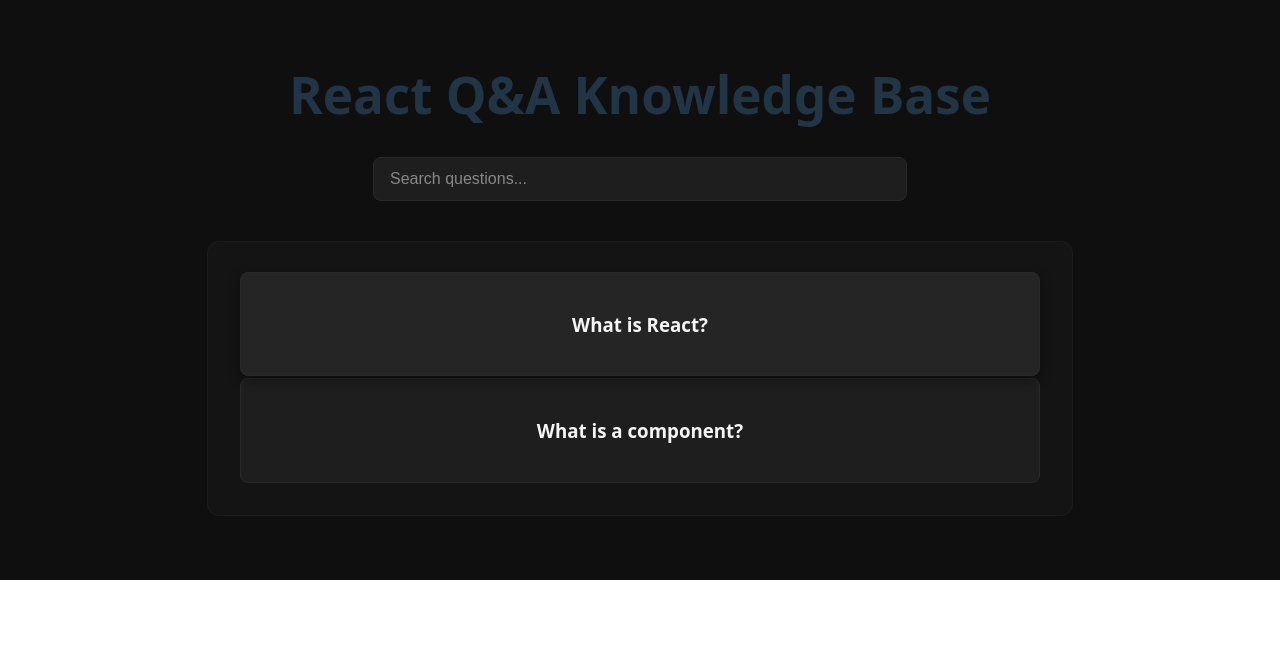
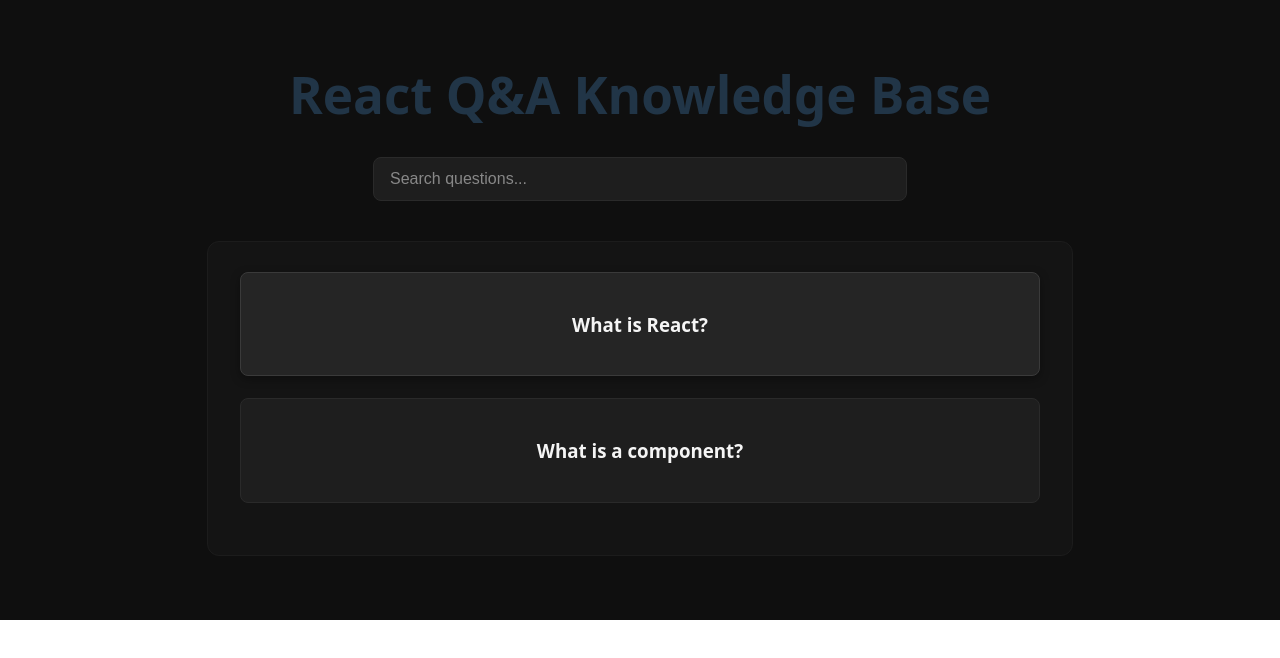
Before and after one commit to FixedBits/react-qa-knowledge-base, a React (Vite) app: page / in a window 1280 px wide. In both pictures the pointer is over the element "What is React?". Shown: the top 658 px of the page. Built offline with nearby package versions, Linux system fonts and the light colour scheme.

Commit message:
UI Refinements

```diff
--- a/src/styles/App.css
+++ b/src/styles/App.css
@@ -29,20 +29,22 @@
 
 .question-card {
   padding: 1.25rem;
+  margin-bottom: 1.25rem;
   border-radius: 8px;
   background: #1e1e1e;
   border: 1px solid #2a2a2a;
   cursor: pointer;
   transition:
     background 0.2s ease,
-    transform 0.2s ease,
-    box-shadow 0.2s ease;
+    transform 0.25s ease,
+    box-shadow 0.25s ease;
 }
 
 .question-card:hover {
   background: #252525;
   transform: translateY(-2px);
-  box-shadow: 0 4px 12px rgba(0, 0, 0, 0.4);
+  box-shadow: 0 3px 10px rgba(0, 0, 0, 0.35);
+  border-color: #3a3a3a;
 }
 
 .question-card h3 {
```
